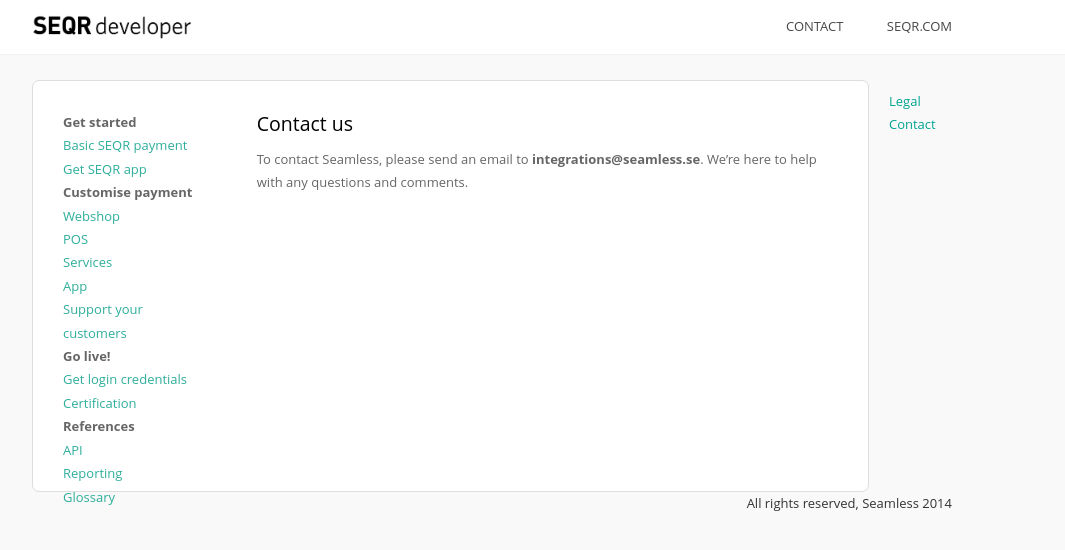
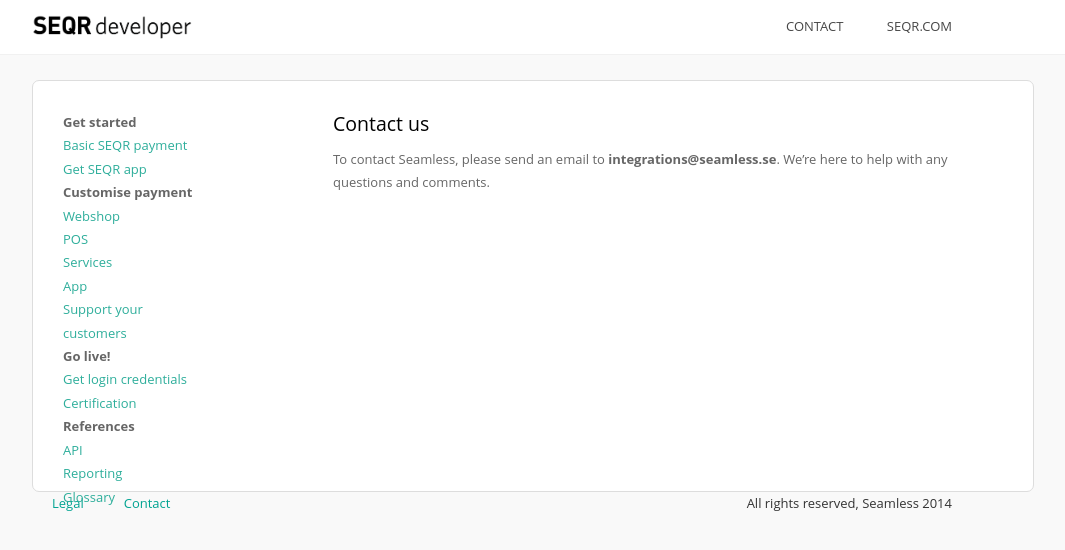
Before and after one commit to SeamlessDistribution/SeamlessDistribution.github.io, a Jekyll site: the page built from contact/index.md, in a window 1280 px wide. Shown: the top 550 px of the page, without its empty margins (138-1203 px from the left). Built offline with Jekyll 4.4.1, drawn with Linux system fonts in a browser that asks for light colours.

Commit message:
fixed collapsing content on contact

```diff
--- a/assets/css/style.css
+++ b/assets/css/style.css
@@ -268,18 +268,22 @@
 	padding: 10px 20px;
 	color: #00a391 !important;
 }
+
 #content {
 	width: 940px;
 	margin: 0 auto;
 }
+
 #content .inner {
 	background: #ffffff;
 	padding: 30px;
 	border: 1px solid #dddddd;
-	width: auto;
+	/* width: auto;  */
+    min-width: 660px;
 	min-height: 350px;
 	float: left;
 }
+
 #content .inner-nomargin {
 	background: #ffffff;
 	padding: 0px;
@@ -288,13 +292,16 @@
 	min-height: 350px;
 	float: left;
 }
+
 #content .margin {
 	padding: 30px;
 	float: left;
 }
+
 #slide {
 	height: auto;
 }
+
 #slide img {
 	width: 100%;
 	border: 1px solid #f1f1f1;
@@ -404,8 +411,9 @@
 
 .content {
 	float: right;
-	width: 75%;
+	width: 670px;
 }
+
 .navigation ul {
 	padding: 0px;
 	margin: 0px;
```
